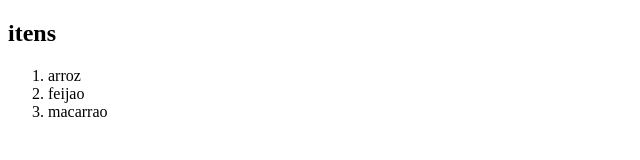
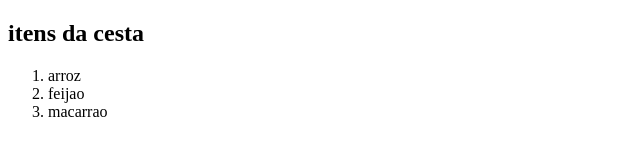
Before and after one commit to Giovanna1205/primeira-aula-git, a plain HTML site: page index.html in a window 1280 px wide. Shown: the whole page, without its empty margins (0-640 px from the left). Drawn offline with Linux system fonts and the light colour scheme.

Commit message:
update lista

```diff
--- a/index.html
+++ b/index.html
@@ -6,7 +6,7 @@
     <title>Ditens</title>
 </head>
 <body>
-    <h2>itens</h2>
+    <h2>itens da cesta</h2>
     <ol>
         <li>arroz</li>
         <li>feijao</li>
```
